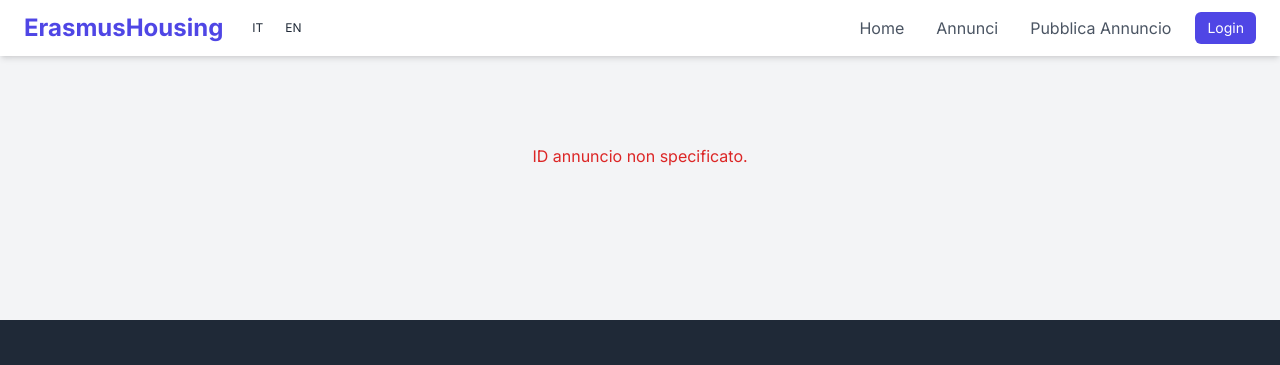
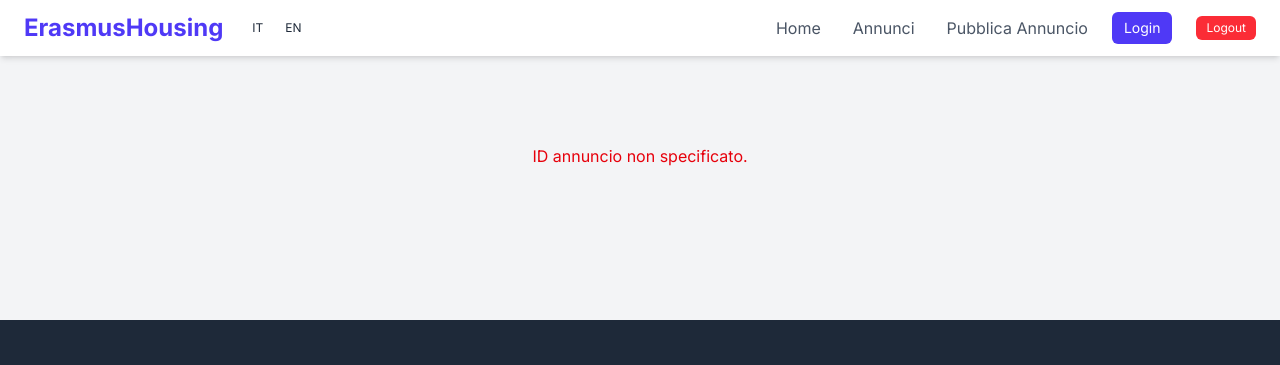
Before and after one commit to atrisorb/Erasmus-Housing, a website: page listing-detail.html in a window 1280 px wide. Shown: the top 365 px of the page. Drawn offline with nearby package versions, Linux system fonts and the light colour scheme.

Commit message:
Update listing-detail.html

```diff
--- a/listing-detail.html
+++ b/listing-detail.html
@@ -4,7 +4,7 @@
     <meta charset="UTF-8">
     <meta name="viewport" content="width=device-width, initial-scale=1.0">
     <title data-translate-key="pageTitleListingDetail">Dettaglio Alloggio - Erasmus Housing</title>
-    <script src="https://cdn.tailwindcss.com"></script>
+    <link href="/static/css/output.css" rel="stylesheet">
     <link href="https://fonts.googleapis.com/css2?family=Inter:wght@400;500;600;700&display=swap" rel="stylesheet">
     <style>
         body { font-family: 'Inter', sans-serif; }
```
